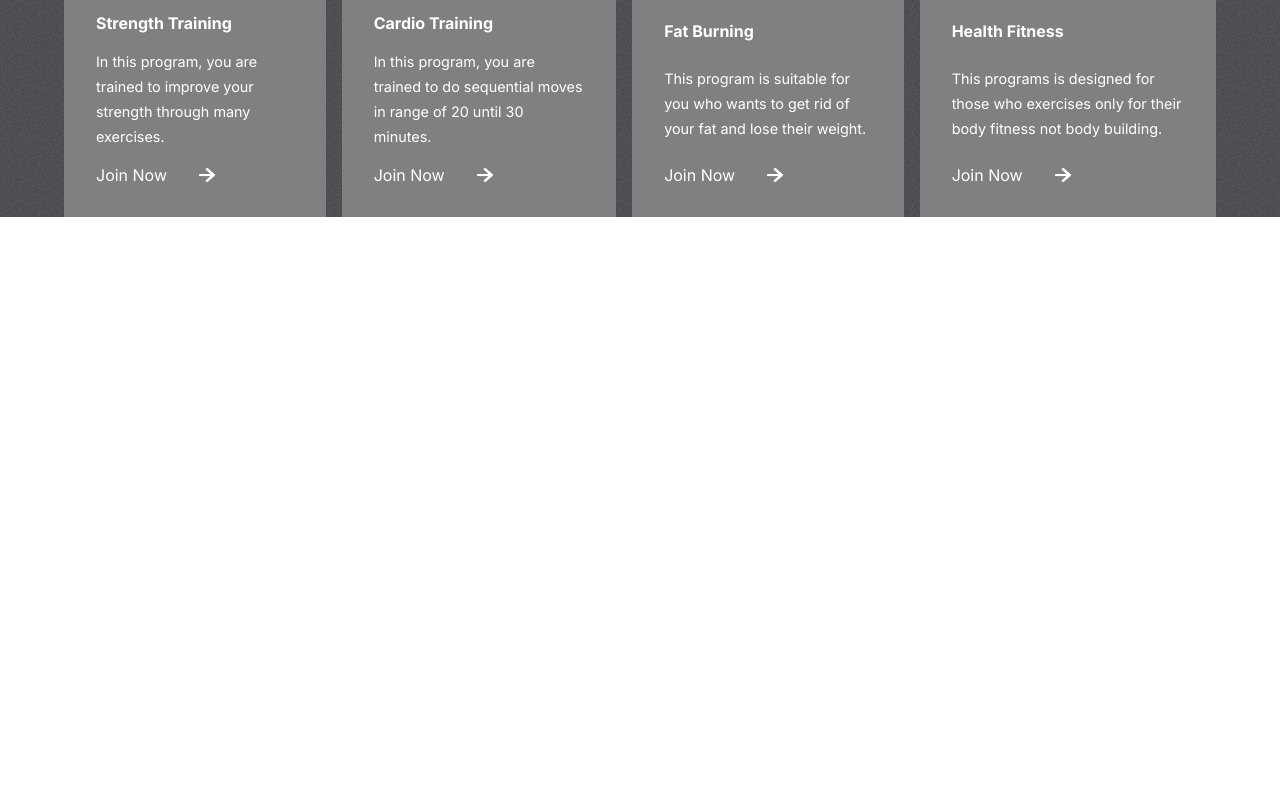
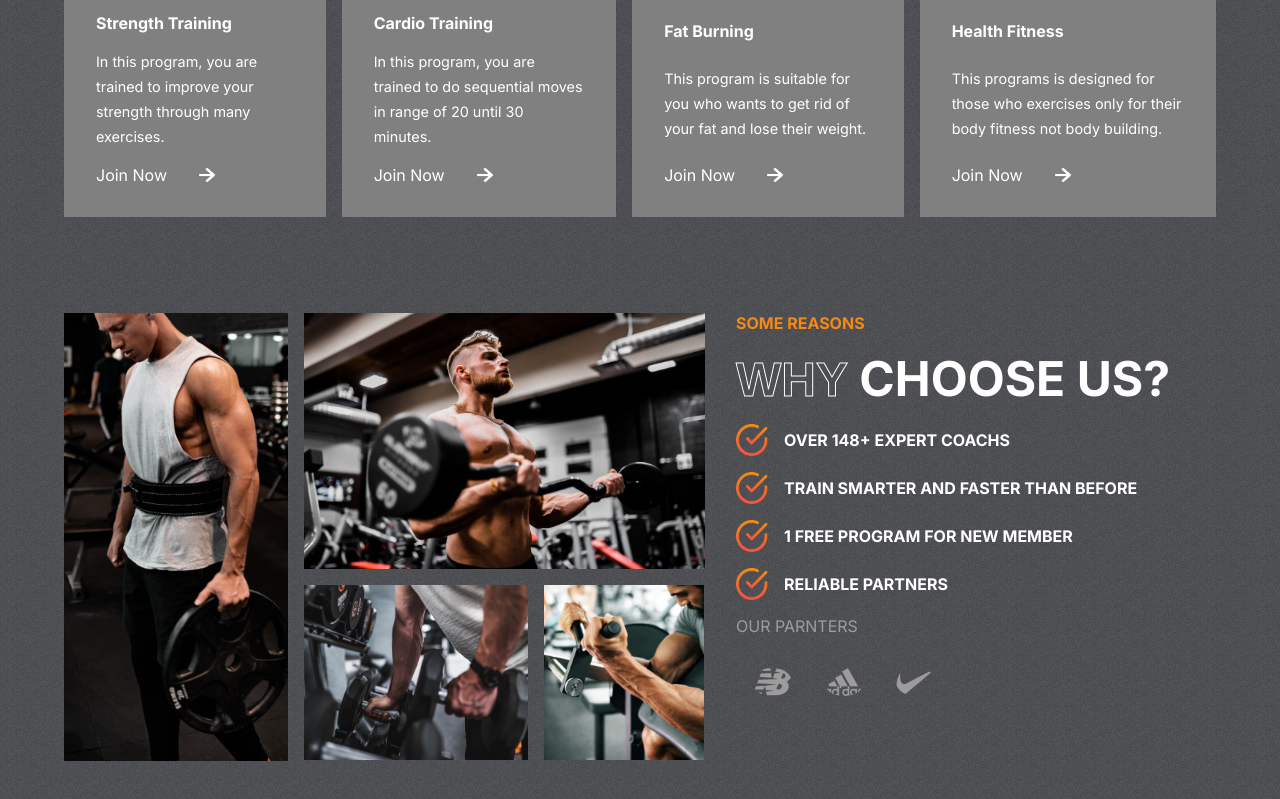
Before and after one commit to freetimezp/js-sport-03, a React (Create React App) app: page / in a window 1280 px wide. Shown: the part 1105-1904 px from the top of the page. Before the commit the page ends 1322 px from the top, so only its background shows below. Built offline with nearby package versions, Linux system fonts and the light colour scheme.

Commit message:
04. js-sport-03. Reasons component.

```diff
--- a/src/App.js
+++ b/src/App.js
@@ -1,5 +1,6 @@
 import Hero from './components/Hero/Hero';
 import Programs from './components/Programs/Programs';
+import Reasons from './components/Reasons/Reasons';
 
 import './App.css';
 
@@ -8,6 +9,7 @@
     <div className="App">
       <Hero />
       <Programs />
+      <Reasons />
     </div>
   );
 }
--- /dev/null
+++ b/src/components/Reasons/Reasons.css
@@ -0,0 +1,104 @@
+.reasons {
+    padding: 0 4rem;
+    display: flex;
+    gap: 2rem;
+}
+
+.left-r {
+    flex: 1 1;
+    display: grid;
+    grid-template-columns: repeat(3, 1fr);
+    gap: 1rem;
+    grid-auto-rows: 1fr;
+    max-width: 657px;
+}
+
+.left-r>img {
+    object-fit: cover;
+}
+
+.left-r>:nth-child(1) {
+    width: 14rem;
+    grid-row: 1/3;
+    height: 28rem;
+}
+
+.left-r>:nth-child(2) {
+    width: auto;
+    height: 16rem;
+    grid-column: 2/4;
+}
+
+.left-r>:nth-child(3) {
+    width: 14rem;
+    grid-column: 2/3;
+    grid-row: 2;
+    max-height: 175px;
+}
+
+.left-r>:nth-child(4) {
+    width: 10rem;
+    grid-row: 2;
+    grid-column: 3/4;
+    max-height: 175px;
+}
+
+.left-r>img {
+    transition: all 0.4s ease;
+}
+
+.left-r>img:hover {
+    transform: scale(1.1);
+}
+
+.right-r {
+    flex: 1 1;
+    text-transform: uppercase;
+    gap: 1rem;
+    display: flex;
+    flex-direction: column;
+}
+
+.right-r>span {
+    font-weight: bold;
+    color: var(--orange);
+}
+
+.right-r>div {
+    color: #fff;
+    font-size: 3rem;
+    font-weight: bold;
+}
+
+.details-r {
+    display: flex;
+    flex-direction: column;
+    gap: 1rem;
+}
+
+.details-r>div {
+    display: flex;
+    gap: 1rem;
+    font-size: 1rem;
+    align-items: center;
+}
+
+.details-r>div>img {
+    width: 2rem;
+    height: 2rem;
+}
+
+.partners {
+    display: flex;
+}
+
+.partners>img {
+    width: 2.5rem;
+    padding: 1rem;
+    border-radius: 50%;
+}
+
+.partners>img:hover {
+    box-shadow: 1px 2px 10px rgba(0, 0, 0, 0.2);
+    transform: translateY(-2px);
+}
--- /dev/null
+++ b/src/components/Reasons/Reasons.jsx
@@ -0,0 +1,64 @@
+import React from 'react';
+
+import image1 from '../../assets/image1.png';
+import image2 from '../../assets/image2.png';
+import image3 from '../../assets/image3.png';
+import image4 from '../../assets/image4.png';
+import nb from '../../assets/nb.png';
+import adidas from '../../assets/adidas.png';
+import nike from '../../assets/nike.png';
+import tick from '../../assets/tick.png';
+
+import './Reasons.css';
+
+const Reasons = () => {
+    return (
+        <div className='reasons' id="reasons">
+            <div className="left-r">
+                <img src={image1} alt="reason" />
+                <img src={image2} alt="reason" />
+                <img src={image3} alt="reason" />
+                <img src={image4} alt="reason" />
+            </div>
+            <div className="right-r">
+                <span>Some Reasons</span>
+
+                <div>
+                    <span className='stroke-text'>Why</span>
+                    <span> Choose Us?</span>
+                </div>
+
+                <div className='details-r'>
+                    <div>
+                        <img src={tick} alt="" />
+                        <span>OVER 148+ EXPERT COACHS</span>
+                    </div>
+                    <div>
+                        <img src={tick} alt="" />
+                        <span>TRAIN SMARTER AND FASTER THAN BEFORE</span>
+                    </div>
+                    <div>
+                        <img src={tick} alt="" />
+                        <span>1 FREE PROGRAM FOR NEW MEMBER</span>
+                    </div>
+                    <div>
+                        <img src={tick} alt="" />
+                        <span>RELIABLE PARTNERS</span>
+                    </div>
+                </div>
+
+                <span style={{ color: "var(--gray)", fontWeight: "normal" }}>
+                    Our Parnters
+                </span>
+
+                <div className="partners">
+                    <img src={nb} alt="partner" />
+                    <img src={adidas} alt="partner" />
+                    <img src={nike} alt="partner" />
+                </div>
+            </div>
+        </div>
+    );
+}
+
+export default Reasons;
```
